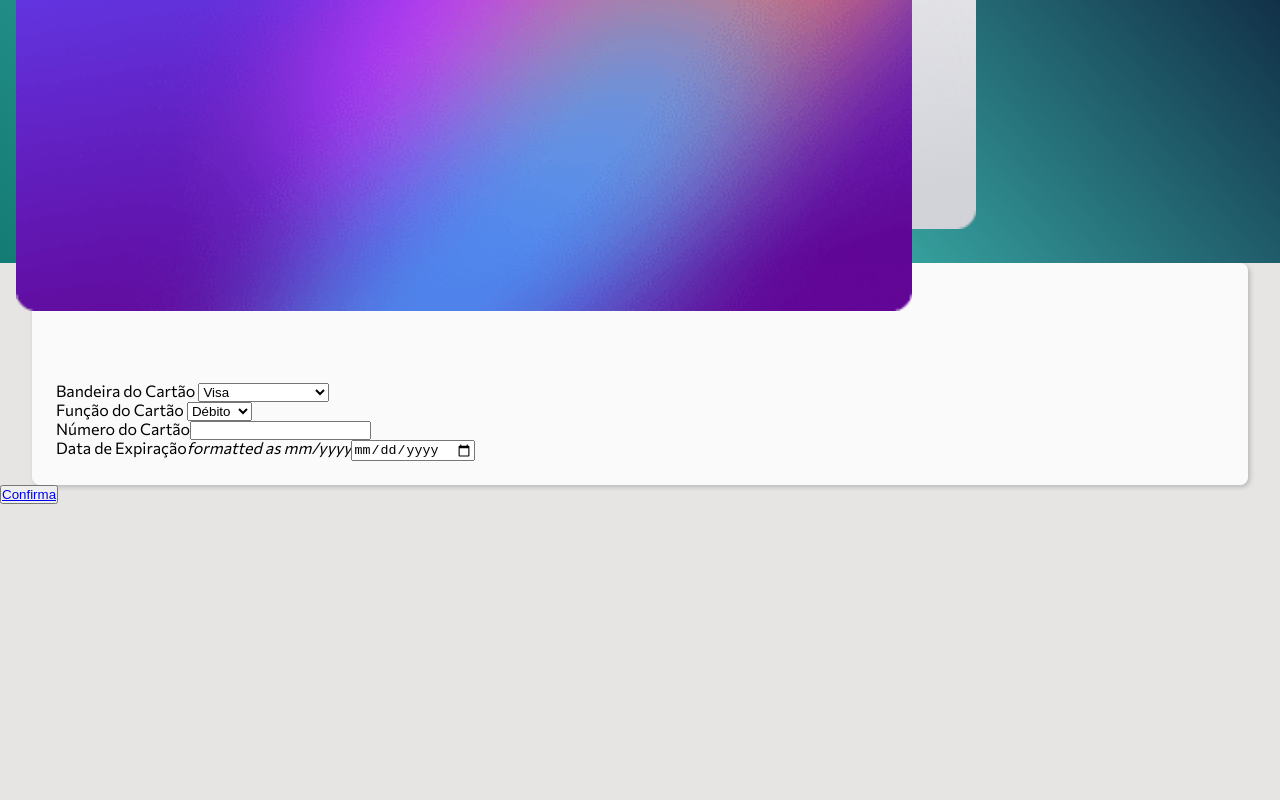
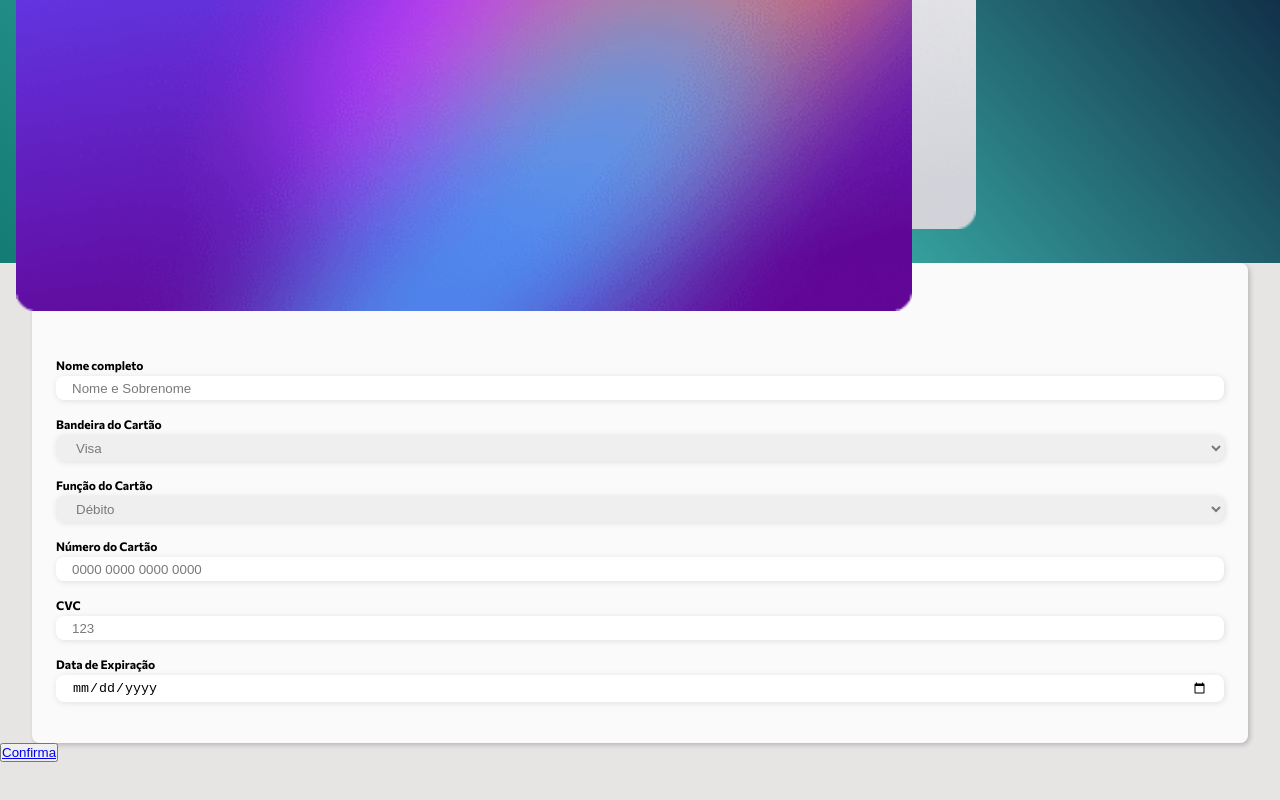
Before and after one commit to JennyLamego2022/Form_Cadastro, an Angular app: page / in a window 1280 px wide. Shown: the part 1942-2742 px from the top of the page. Built offline with nearby package versions, Linux system fonts and the light colour scheme.

Commit message:
feat: estilização form Card

```diff
--- a/src/app/componentes/card/card.component.css
+++ b/src/app/componentes/card/card.component.css
@@ -81,7 +81,7 @@
   padding-left: 1rem;
   padding-right: 1rem;
   padding-bottom: 0.5rem;
-  border: 1px solid red;
+  /* border: 1px solid red; */
 }
 
 .input-box{
@@ -113,16 +113,53 @@
   justify-content: space-between;
 }
 
-.inputCard-box{
-  padding-top: 6rem;
-}
-
 .dadosPag{
- margin-left: 2rem;
+  margin-left: 2rem;
   margin-right: 2rem;
   padding: 1.5rem;
-
+  padding-top: 6rem;
   background-color: var(--body-bgForm-color);
   border-radius: 8px;
   box-shadow: 2px 2px 5px #0003;
 }
+
+.inputCard-box{
+  display: flex;
+  flex-direction: column;
+  margin-bottom: 0.8rem;
+}
+.inputCard-box input, #card, #fCard{
+  margin: 0.3rem 0;
+  padding: 0.3rem 1rem;
+  border: none;
+  border-radius: 8px;
+  box-shadow: 1px 1px 6px #0000001c;
+}
+
+.inputCard-box input:hover, #card:hover, #fCard:hover{
+  background-color: #eeeeee75;
+}
+
+.inputCard-box input:focus-visible, #card:focus-visible, #fCard:focus-visible{
+  outline: 1px solid var(--body-bgForm-color);
+
+}
+
+.inputCard-box label{
+  font-size: 0.75rem;
+  font-weight: 600;
+  color: var(--text-primary-color);
+}
+
+.inputCard-box input::placeholder{
+  color: var(--text-second-color);
+}
+
+select {
+  color: var(--text-second-color);
+
+}
+
+select:hover{
+  color: var(--text-primary-color);
+}
--- a/src/app/componentes/card/card.component.html
+++ b/src/app/componentes/card/card.component.html
@@ -22,28 +22,36 @@
 
       <fieldset class="dadosPag">
         <p class="inputCard-box">
+          <label for="name">Nome completo</label>
+          <input type="text" id="name" name="name" placeholder="Nome e Sobrenome" required>
+        </p>
+        <p class="inputCard-box">
           <label for="card">Bandeira do Cartão   </label>
-          <select name="usercard" id="card">
+          <select name="usercard" id="card" required>
             <option value="visa">Visa</option>
             <option value="mc">MasterCard</option>
             <option value="amex">American Express</option>
           </select>
-        <p>
+        </p>
+        <p class="inputCard-box">
           <label for="fCard">Função do Cartão   </label>
-          <select name="usercard" id="fCard">
+          <select name="usercard" id="fCard" required>
             <option value="debito">Débito</option>
             <option value="credito">Crédito</option>
-
           </select>
         </p>
-        <p>
+        <p class="inputCard-box">
           <label for="number">Número do Cartão</label>
-          <input type="number" id="number" name="cardnumber">
+          <input type="number" id="number" name="cardnumber" placeholder="0000 0000 0000 0000" required>
         </p>
-        <p>
+        <p class="inputCard-box">
+          <label for="CVC">CVC</label>
+          <input type="number" id="CVC" name="cardnumber" placeholder="123" required>
+        </p>
+        <p class="inputCard-box">
           <label for="date">Data de Expiração</label>
-          <em>formatted as mm/yyyy</em>
-          <input type="date" id="date" name="expiration">
+          <em></em>
+          <input type="date" id="date" name="expiration" required>
         </p>
       </fieldset>
 
```
Also changed, not shown: src/app/componentes/form/form.component.css (+0 -12 lines), 1 other file (tests, documents, lock files or other folders).
